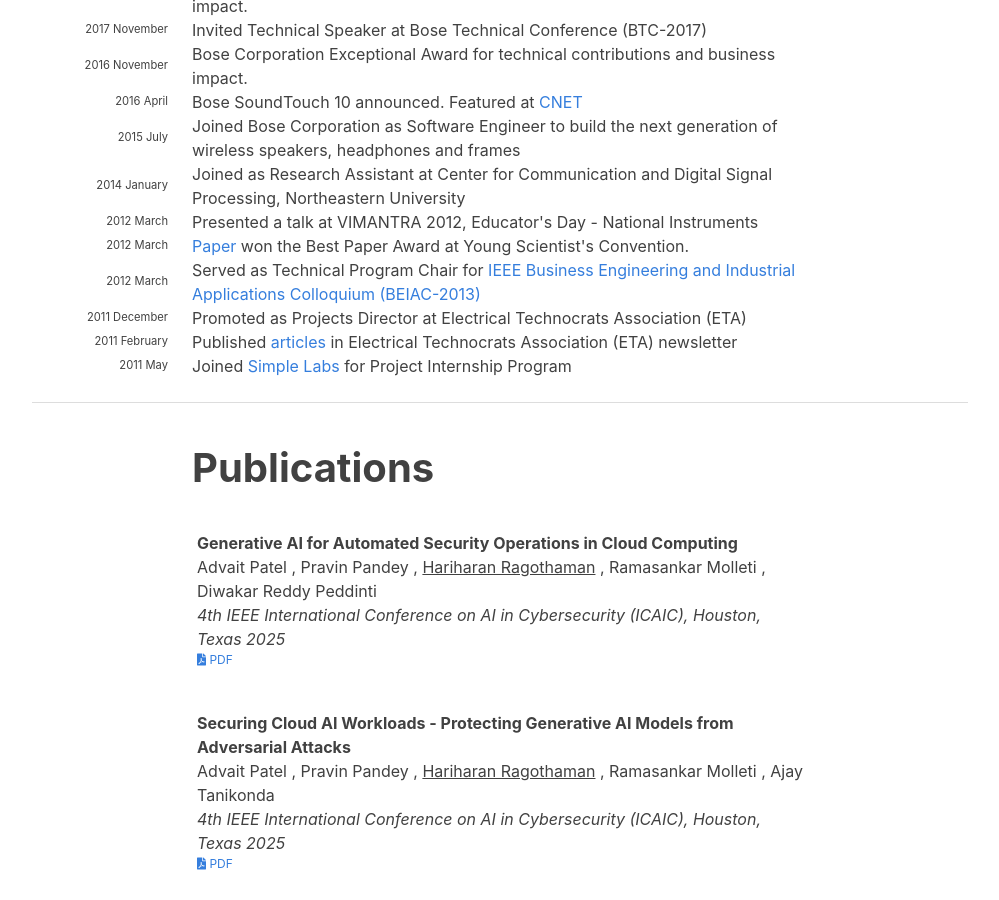
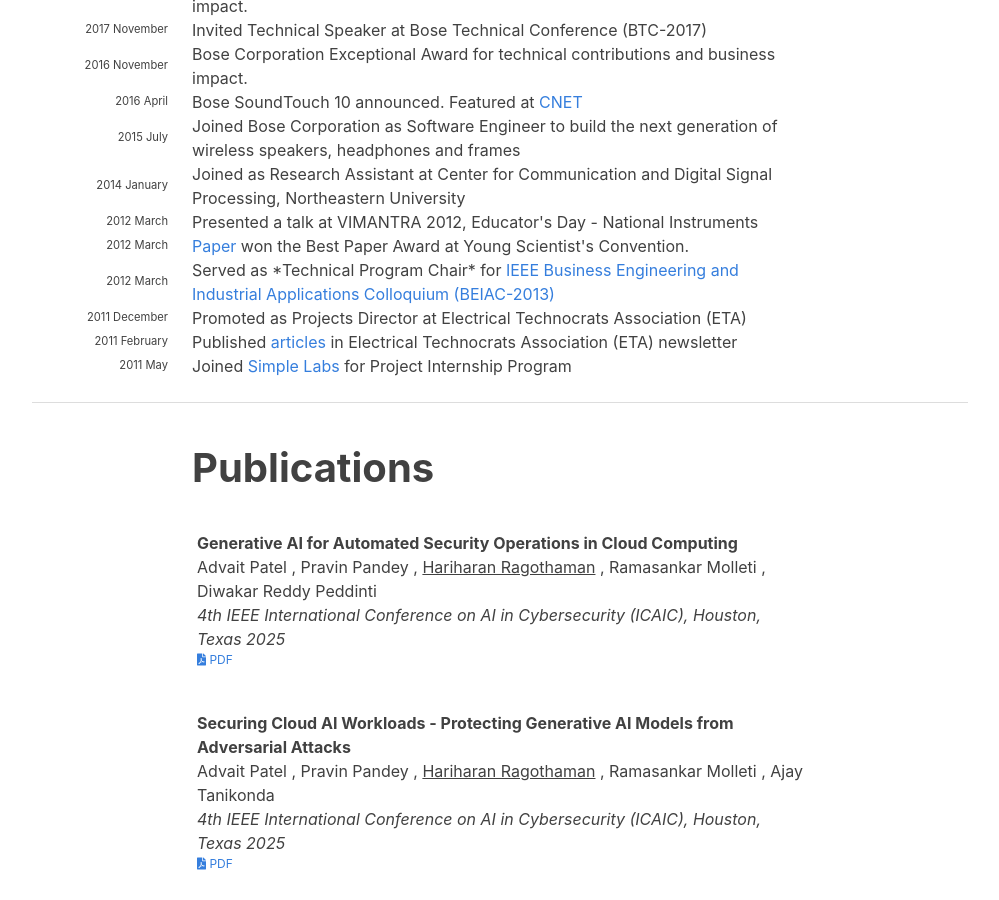
Before and after one commit to hariharanragothaman/hariharanragothaman.github.io, a Jekyll site: the page built from index.md, in a window 1280 px wide and 900 px high, scrolled down 1636 px. Shown: the whole window, without its empty margins (140-1139 px from the left). Built offline with Jekyll 4.4.1, drawn with Linux system fonts in a browser that asks for light colours; nearby versions of some CDN libraries; some web fonts are replaced.

Commit message:
Polishes and Updates

```diff
--- a/_data/news.yaml
+++ b/_data/news.yaml
@@ -116,7 +116,7 @@
 
 - year: 2012
   year-extra: March
-  description: Served as Technical Program Chair for <a href="https://ieeexplore.ieee.org/xpl/conhome/6554178/proceeding">IEEE Business Engineering and Industrial Applications Colloquium (BEIAC-2013)</a>
+  description: Served as *Technical Program Chair* for <a href="https://ieeexplore.ieee.org/xpl/conhome/6554178/proceeding">IEEE Business Engineering and Industrial Applications Colloquium (BEIAC-2013)</a>
 
 - year: 2011
   year-extra: December
```
